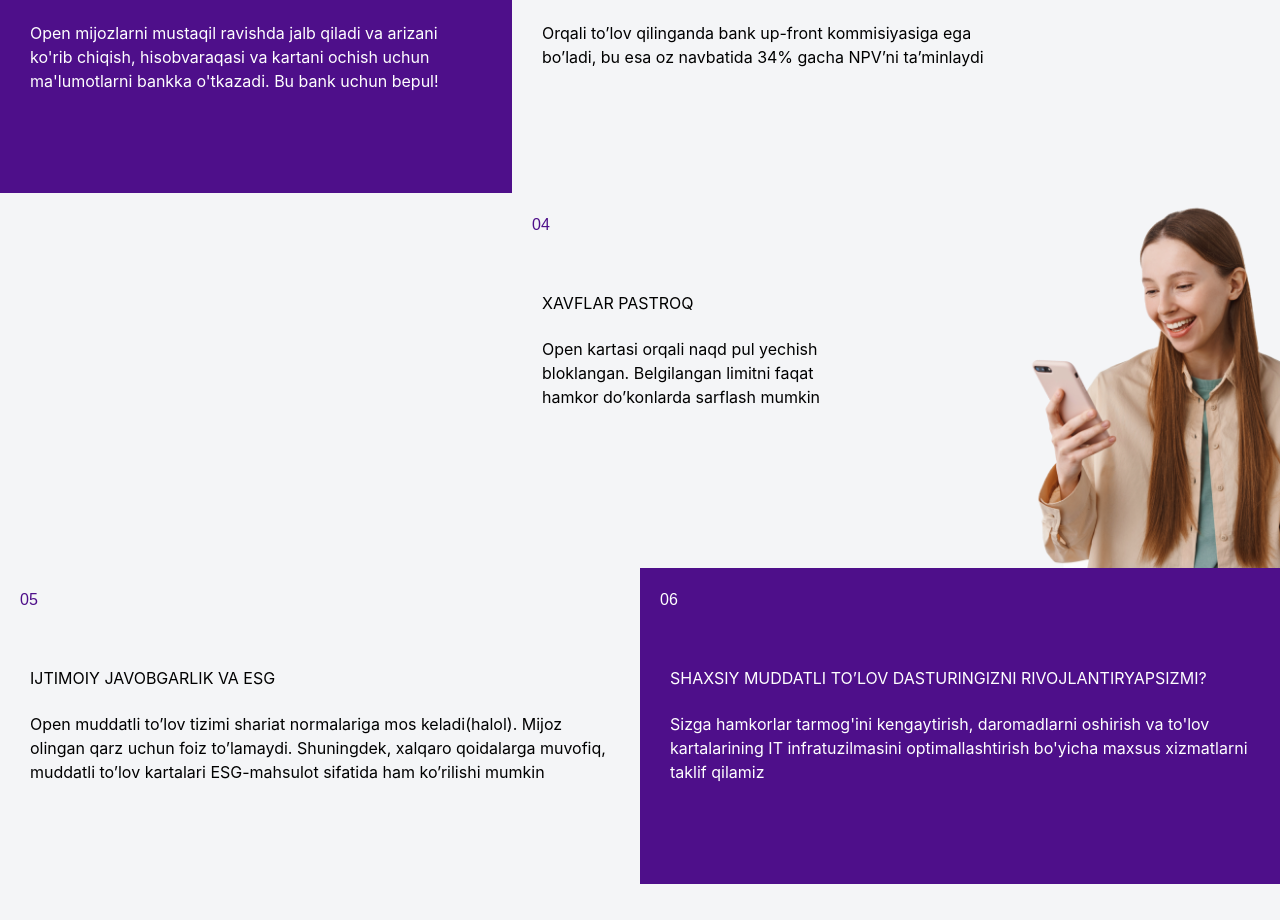
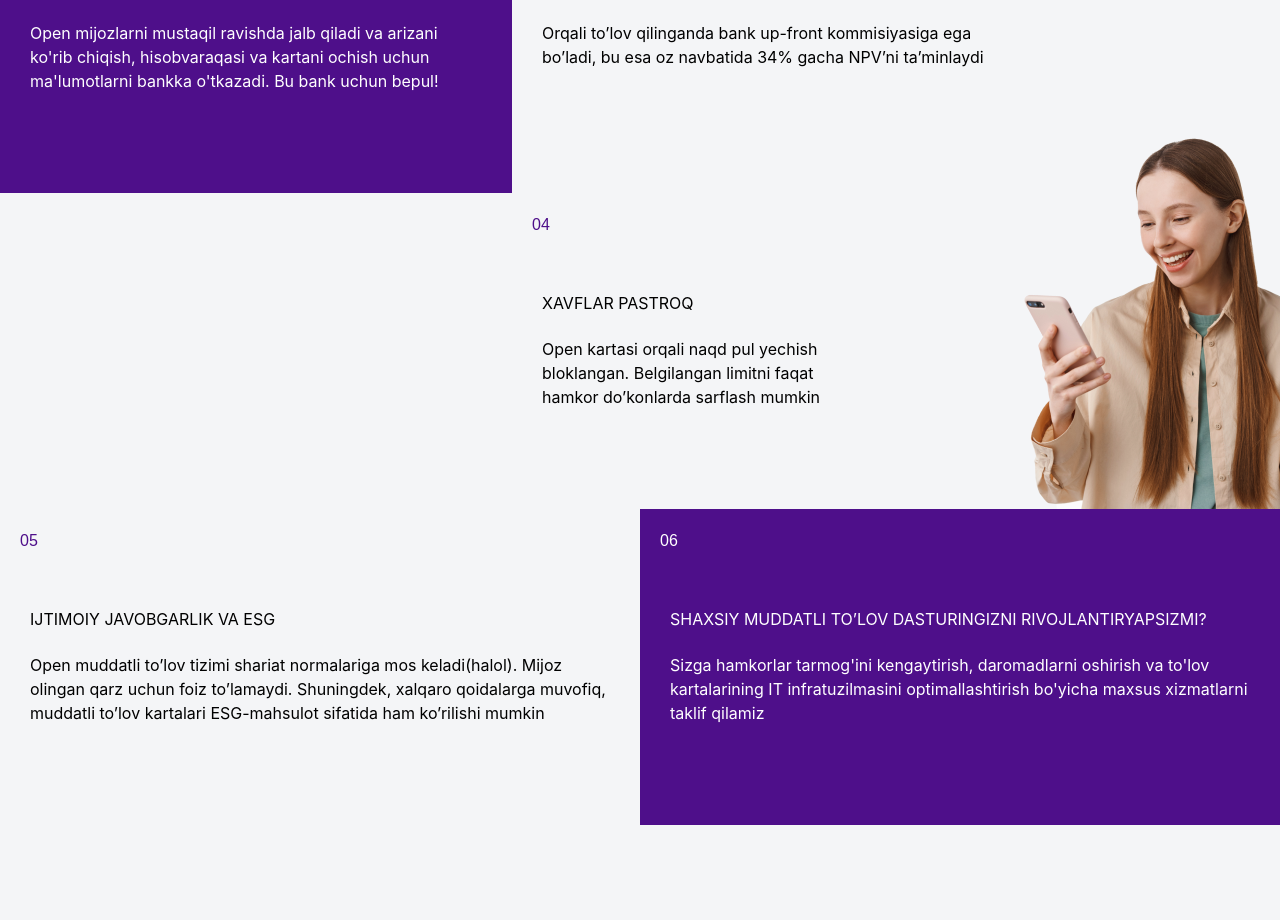
Before and after one commit to RamazonovDeveloper/OpenRassrochkaNew, a React (Create React App) app: page / in a window 1280 px wide. Shown: the part 5220-6140 px from the top of the page. Built offline with nearby package versions, Linux system fonts and the light colour scheme.

Commit message:
Bank girl image fixed

```diff
--- a/src/App.js
+++ b/src/App.js
@@ -491,7 +491,7 @@
             <p className="leading-[20px]">{langData.banks_item1_text}</p>
           </div>
           <div className="md:w-1/2 max-h-[260px] flex justify-center items-end relative z-10">
-            <img className=" " src={bank1} alt="" />
+            <img className="" src={bank1} alt="" />
           </div>
         </div>
 
@@ -516,7 +516,7 @@
         </div>
 
         {/* BANK CARD 4 */}
-        <div className="md:flex lg:w-[60%] lg:ml-auto justify-between">
+        <div className="md:flex lg:w-[60%] lg:ml-auto justify-between relative">
           <div className="xs:py-[74px] md:w-1/2 xs:px-2.5 sm:px-5 md:px-[30px] md:py-[71px] lg:py-[100px] text-black text-base relative">
             <p className="bank_sections_p_font sm:text-main_color absolute xs:top-5 xs:left-2.5 md:left-5 xl:left-[30px] xl:top-[35px]">04</p>
             <h1 className="uppercase leading-[20px] mb-4">
@@ -524,7 +524,10 @@
             </h1>
             <p>{langData.banks_item4_text}</p>
           </div>
-          <img className=" md:w-1/2" src={bank2} alt="" />
+          <div className="md:w-1/2 max-h-[300px] lg:max-h-[800px] flex justify-end items-end z-10 ">
+            {/*  md:w-1/2 */}
+            <img className="lg:-z-10 lg:absolute lg:right-0 lg:bottom-0" src={bank2} alt="" />
+          </div>
         </div>
 
         <div className="md:flex justify-between">
```
